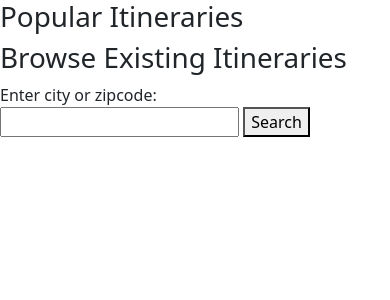
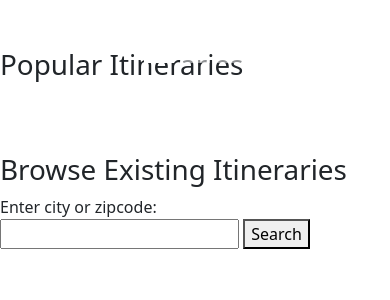
Before and after one commit to mpquinta/itinerary-creator, a Flask app: page /browse_itineraries in a window 390 px wide. Shown: the top 300 px of the page. Run offline with Flask 2, Linux system fonts and the light colour scheme; data that the repository does not hold is empty.

Commit message:
In progress: browse itineraries page

```diff
--- a/crud.py
+++ b/crud.py
@@ -105,6 +105,7 @@ def get_itinerary_details(itinerary_id):
             "id": query_entries[i].itinerary_entry_id,
             "datetime": query_entries[i].scheduled_day.strftime("%m/%d/%Y, %I:%M%p"),
             "username": query_entries[i].itinerary.user.username,
+            "address": query_entries[i].listing.city + ", " + query_entries[i].listing.state + " " + str(query_entries[i].listing.zipcode),
             "photo_url": query_entries[i].listing.photo_url
         }
 
--- /dev/null
+++ b/static/css/carousel.css
@@ -0,0 +1,82 @@
+/* GLOBAL STYLES
+-------------------------------------------------- */
+/* Padding below the footer and lighter body text */
+
+body {
+  padding-top: 3rem;
+  padding-bottom: 3rem;
+  color: #5a5a5a;
+}
+
+
+/* CUSTOMIZE THE CAROUSEL
+-------------------------------------------------- */
+
+/* Carousel base class */
+.carousel {
+  margin-bottom: 4rem;
+}
+/* Since positioning the image, we need to help out the caption */
+.carousel-caption {
+  bottom: 3rem;
+  z-index: 10;
+}
+
+/* Declare heights because of positioning of img element */
+.carousel-item {
+  height: 32rem;
+}
+
+
+/* MARKETING CONTENT
+-------------------------------------------------- */
+
+/* Center align the text within the three columns below the carousel */
+.marketing .col-lg-4 {
+  margin-bottom: 1.5rem;
+  text-align: center;
+}
+/* rtl:begin:ignore */
+.marketing .col-lg-4 p {
+  margin-right: .75rem;
+  margin-left: .75rem;
+}
+/* rtl:end:ignore */
+
+
+/* Featurettes
+------------------------- */
+
+.featurette-divider {
+  margin: 5rem 0; /* Space out the Bootstrap <hr> more */
+}
+
+/* Thin out the marketing headings */
+/* rtl:begin:remove */
+.featurette-heading {
+  letter-spacing: -.05rem;
+}
+
+/* rtl:end:remove */
+
+/* RESPONSIVE CSS
+-------------------------------------------------- */
+
+@media (min-width: 40em) {
+  /* Bump up size of carousel content */
+  .carousel-caption p {
+    margin-bottom: 1.25rem;
+    font-size: 1.25rem;
+    line-height: 1.4;
+  }
+
+  .featurette-heading {
+    font-size: 50px;
+  }
+}
+
+@media (min-width: 62em) {
+  .featurette-heading {
+    margin-top: 7rem;
+  }
+}
--- a/static/itinerary.js
+++ b/static/itinerary.js
@@ -50,12 +50,14 @@ const createDropDownFields = (response) => {
     // create update button
     const updateBtn = document.createElement("button");
     updateBtn.setAttribute("type", "submit");
+    updateBtn.setAttribute("class", "btn btn-primary");
     updateBtn.innerHTML = "Update";
 
     //create delete button
     const delBtn = document.createElement("button");
     delBtn.setAttribute("type", "submit");
     delBtn.setAttribute("id", "delete");
+    delBtn.setAttribute("class", "btn btn-primary");
     delBtn.innerHTML = "Delete";
 
     // add drop-down fields and buttons to page
--- a/static/itinerary_view_mode.js
+++ b/static/itinerary_view_mode.js
@@ -1,7 +1,7 @@
 'use strict';
 
 // function that creates container for search results
-const createCardAndAddToContainer = (title, date, photo_url) => {
+const createCardAndAddToContainer = (title, date, photo_url, address) => {
 
     const cardElement = document.createElement("div");
     cardElement.setAttribute("class", "row g-0")
@@ -12,7 +12,7 @@ const createCardAndAddToContainer = (title, date, photo_url) => {
         <div class="col-md-8">
             <div class="card-body">
                 <h5 class="card-title">${title}</h5>
-                <p class="card-text">This is a wider card with supporting text below as a natural lead-in to additional content. This content is a little bit longer.</p>
+                <p class="card-text">${address}</p>
                 <p class="card-text"><small class="text-muted">${date}</small></p>
             </div>
         </div>
@@ -41,7 +41,7 @@ const insertItineraryData = (response) => {
     entryList.innerHTML = "";
 
     for (const current_entry in response) {
-        const cardElement = createCardAndAddToContainer(response[current_entry]["title"], response[current_entry]["datetime"], response[current_entry]["photo_url"])
+        const cardElement = createCardAndAddToContainer(response[current_entry]["title"], response[current_entry]["datetime"], response[current_entry]["photo_url"], response[current_entry]["address"])
         entryList.append(cardElement)
     };
 }
--- a/templates/base.html
+++ b/templates/base.html
@@ -45,6 +45,7 @@
         {% block body %}{% endblock %}
 
         <!-- bootstrap's JS -->
+        <script src="https://cdn.jsdelivr.net/npm/@popperjs/core@2.11.6/dist/umd/popper.min.js" integrity="sha384-oBqDVmMz9ATKxIep9tiCxS/Z9fNfEXiDAYTujMAeBAsjFuCZSmKbSSUnQlmh/jp3" crossorigin="anonymous"></script>
         <script src="https://cdn.jsdelivr.net/npm/bootstrap@5.2.1/dist/js/bootstrap.bundle.min.js" integrity="sha384-u1OknCvxWvY5kfmNBILK2hRnQC3Pr17a+RTT6rIHI7NnikvbZlHgTPOOmMi466C8" crossorigin="anonymous"></script>
     </body>
 </html>
--- a/templates/browse_itineraries.html
+++ b/templates/browse_itineraries.html
@@ -2,10 +2,58 @@
 
 {% block title %}Itineraries{% endblock %}
 
+{% block head %}
+    <link rel="stylesheet" href="/static/css/carousel.css">
+{% endblock %}
+
 {% block body %}
     <h1>Popular Itineraries</h1>
 
-    <div id="popular-itineraries"></div>
+    <div id="carouselExampleCaptions" class="carousel slide" data-bs-ride="carousel">
+        <div class="carousel-indicators">
+            <!-- loop to create as many itineraries -->
+            <button type="button" data-bs-target="#carouselExampleCaptions" data-bs-slide-to="0" class="active" aria-current="true" aria-label="Slide 1"></button>
+            <button type="button" data-bs-target="#carouselExampleCaptions" data-bs-slide-to="1" aria-label="Slide 2"></button>
+            <button type="button" data-bs-target="#carouselExampleCaptions" data-bs-slide-to="2" aria-label="Slide 3"></button>
+        </div>
+        <div class="carousel-inner" id="popular-itineraries">
+            <!-- <div class="carousel-item active">
+                <img src="https://placeimg.com/1080/500/animals" class="d-block w-100" alt="...">
+                <div class="carousel-caption d-none d-md-block">
+                    <h5>First slide label</h5>
+                    <p>Some representative placeholder content for the first slide.</p>
+                </div>
+            </div> -->
+
+            <!-- loop to create rest of popular itineraries -->
+            <!-- <div class="carousel-item">
+                <img src="https://placeimg.com/1080/500/animals" class="d-block w-100" alt="...">
+                <div class="carousel-caption d-none d-md-block">
+                    <h5>Second slide label</h5>
+                    <p>Some representative placeholder content for the second slide.</p>
+                </div>
+            </div>
+            <div class="carousel-item">
+                <img src="https://placeimg.com/1080/500/animals" class="d-block w-100" alt="...">
+                <div class="carousel-caption d-none d-md-block">
+                    <h5>Third slide label</h5>
+                    <p>Some representative placeholder content for the third slide.</p>
+                </div>
+            </div> -->
+            <!-- end loop -->
+        </div>
+
+        <button class="carousel-control-prev" type="button" data-bs-target="#carouselExampleCaptions" data-bs-slide="prev">
+            <span class="carousel-control-prev-icon" aria-hidden="true"></span>
+            <span class="visually-hidden">Previous</span>
+        </button>
+        <button class="carousel-control-next" type="button" data-bs-target="#carouselExampleCaptions" data-bs-slide="next">
+            <span class="carousel-control-next-icon" aria-hidden="true"></span>
+            <span class="visually-hidden">Next</span>
+        </button>
+    </div>
+<!--
+    <div id="popular-itineraries"></div> -->
 
     <h1>Browse Existing Itineraries</h1>
 
```
Also changed, not shown: static/browse_itineraries.js (+40 -7 lines), templates/itinerary_details.html (+4 -4 lines).
